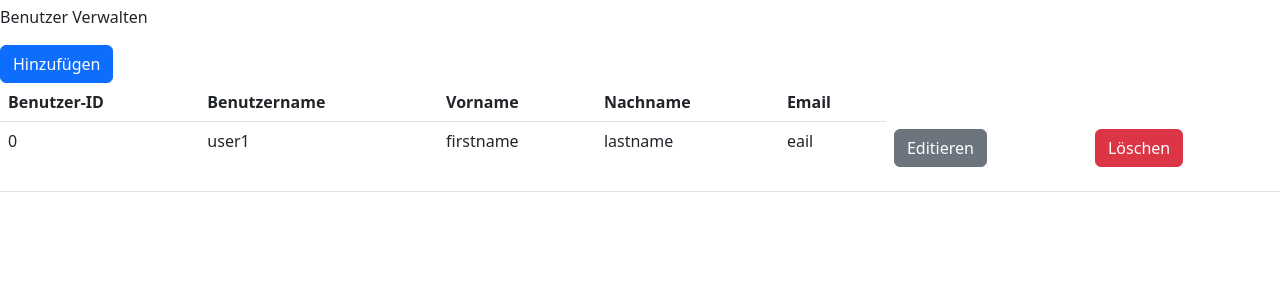
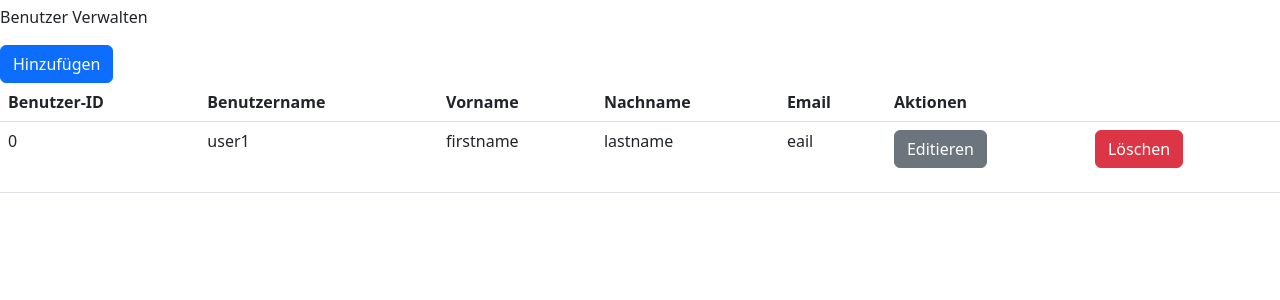
Before and after one commit to Nepomukk/Vertretungsplaner, a Flask app: page /config/users in a window 1280 px wide. Shown: the part 181-481 px from the top of the page. Run offline with Flask 2, Linux system fonts and the light colour scheme; parts of the project's set-up code (start-up, migrations or seed data) failed here and were passed over; some libraries are stand-ins or nearby versions.

Commit message:
add user edit link

```diff
--- a/frontend/templates/pages/config_users_page.html
+++ b/frontend/templates/pages/config_users_page.html
@@ -20,6 +20,7 @@
                       <th scope="col">Vorname</th>
                       <th scope="col">Nachname</th>
                       <th scope="col">Email</th>
+                      <th scope="col">Aktionen</th>
                     </tr>
                   </thead>
                   <tbody>
@@ -34,7 +35,7 @@
                         <td>
                             <div class="row">
                                 <div class="col-sm-6">
-                                    <button type="button" class="btn btn-secondary">Editieren</button>
+                                    <a type="button" class="btn btn-secondary" href="/config/users/edit/{{user.userid}}">Editieren</a>
                                 </div>
                                 <div class="col-sm-6">
                                     <form action="{{post_url}}/{{user.userid}}" method="post">
```
